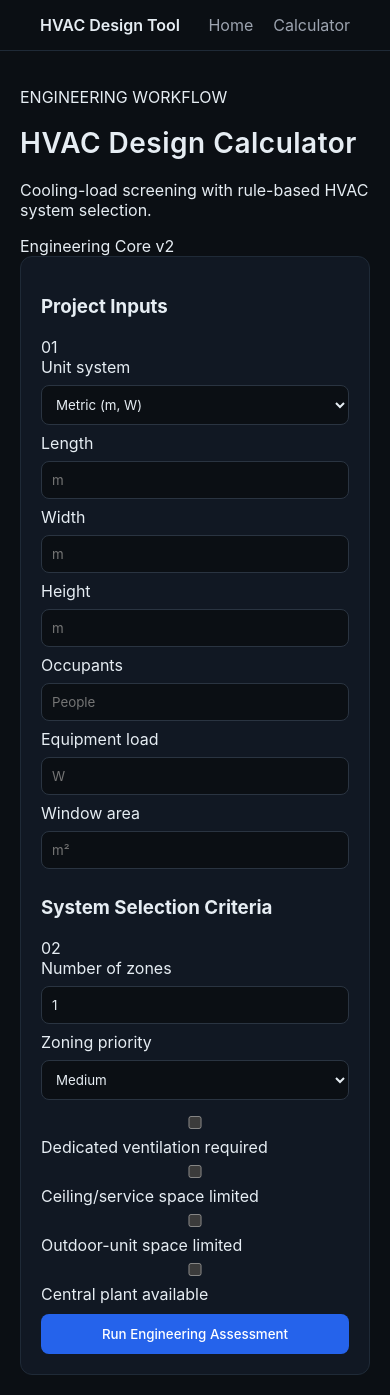
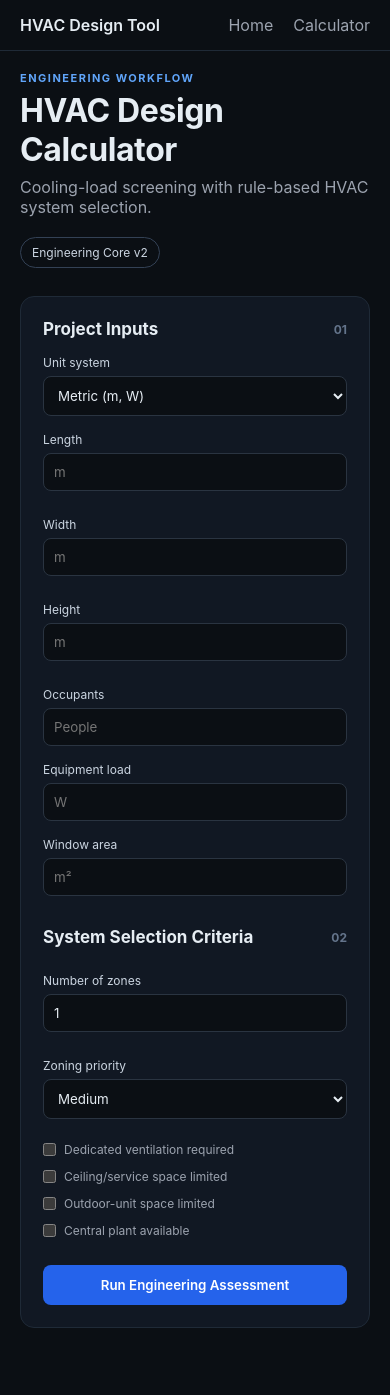
Before and after one commit to idbalorg/hvac-calculator, a React (Vite) app in the folder mep-ai-calculator/: page /calculator in a window 390 px wide. After the commit the page ends 1348 px from the top, so only its background shows below. Built offline with nearby package versions, Linux system fonts and the light colour scheme.

Commit message:
style: add engineering workflow UI states

```diff
--- a/mep-ai-calculator/src/App.css
+++ b/mep-ai-calculator/src/App.css
@@ -1,153 +1,49 @@
-.container {
-  max-width: 1100px;
-  margin: auto;
-  padding: 40px;
-}
-
-.title {
-  font-size: 28px;
-  font-weight: 600;
-  margin-bottom: 20px;
-  letter-spacing: 0.5px;
-}
-
-.grid {
-  display: grid;
-  grid-template-columns: 1fr 1fr;
-  gap: 20px;
-}
-
-/* CARD SYSTEM */
-.card {
-  background: #111823;
-  border: 1px solid #1f2a37;
-  border-radius: 12px;
-  padding: 20px;
-}
-
-/* INPUTS */
-input,
-select {
-  width: 100%;
-  padding: 10px;
-  margin: 8px 0;
-  background: #0b0f14;
-  border: 1px solid #2a3441;
-  border-radius: 8px;
-  color: #e6edf3;
-  outline: none;
-}
-
-input:focus,
-select:focus {
-  border-color: #2563eb;
-}
-
-/* BUTTON */
-button {
-  width: 100%;
-  padding: 12px;
-  margin-top: 10px;
-  background: #2563eb;
-  border: none;
-  border-radius: 8px;
-  color: white;
-  cursor: pointer;
-  font-weight: 500;
-}
-
-button:hover {
-  background: #1d4ed8;
-}
-
-/* OUTPUT STATS */
-.stat {
-  display: flex;
-  justify-content: space-between;
-  margin: 10px 0;
-  font-size: 14px;
-}
-
-.stat span {
-  color: #9ca3af;
-}
-
-.stat b {
-  font-family: monospace;
-}
-
-/* RESULT HIGHLIGHT */
-.highlight {
-  margin-top: 20px;
-  padding: 12px;
-  background: #0f172a;
-  border-left: 3px solid #2563eb;
-  border-radius: 6px;
-  font-size: 14px;
-}
-
-.nav {
-  display: flex;
-  justify-content: space-between;
-  padding: 15px 40px;
-  border-bottom: 1px solid #1f2a37;
-  background: #0b0f14;
-  position: sticky;
-  top: 0;
-}
-
-.logo {
-  font-weight: 600;
-  color: #e6edf3;
-}
-
-.links a {
-  margin-left: 20px;
-  color: #9ca3af;
-  text-decoration: none;
-}
-
-.links a:hover {
-  color: white;
-}
-
-.landing {
-  max-width: 900px;
-  margin: auto;
-  padding: 80px 40px;
-}
-
-.landing h1 {
-  font-size: 36px;
-}
-
-.landing p {
-  color: #9ca3af;
-  margin-top: 10px;
-}
-
-.landing ul {
-  margin-top: 20px;
-  line-height: 1.8;
-}
-
-.cta {
-  display: inline-block;
-  margin-top: 30px;
-  padding: 12px 18px;
-  background: #2563eb;
-  color: white;
-  text-decoration: none;
-  border-radius: 8px;
-}
-
-/* RESPONSIVE */
-@media (max-width: 900px) {
-  .grid {
-    grid-template-columns: 1fr;
-  }
-
-  .container {
-    padding: 20px;
-  }
-}
+.container { max-width: 1180px; margin: auto; padding: 40px; }
+.title { font-size: 32px; font-weight: 650; margin: 4px 0 8px; letter-spacing: -0.4px; }
+.subtitle { color: #9ca3af; margin: 0; }
+.eyebrow { color: #60a5fa; font-size: 11px; font-weight: 700; letter-spacing: 1.5px; margin: 0 0 6px; }
+.page-header { display: flex; justify-content: space-between; align-items: flex-start; gap: 20px; margin-bottom: 28px; }
+.version-badge { border: 1px solid #334155; border-radius: 999px; padding: 7px 11px; color: #cbd5e1; font-size: 12px; white-space: nowrap; }
+.grid { display: grid; grid-template-columns: 1fr 1fr; gap: 20px; }
+.calculator-grid { align-items: start; }
+.results-stack { display: grid; gap: 20px; }
+.card { background: #111823; border: 1px solid #1f2a37; border-radius: 14px; padding: 22px; }
+.section-heading { display: flex; justify-content: space-between; align-items: center; margin-bottom: 16px; }
+.section-heading h3 { margin: 0; font-size: 17px; }
+.section-heading > span { color: #64748b; font-size: 12px; font-weight: 700; }
+.section-heading.compact { margin-top: 25px; }
+label { display: block; color: #cbd5e1; font-size: 12px; margin: 10px 0 6px; }
+input, select { box-sizing: border-box; width: 100%; padding: 10px; margin: 0 0 6px; background: #0b0f14; border: 1px solid #2a3441; border-radius: 8px; color: #e6edf3; outline: none; }
+input:focus, select:focus { border-color: #2563eb; }
+.input-grid { display: grid; grid-template-columns: 1fr 1fr; gap: 10px; }
+.checks { display: grid; gap: 2px; margin: 12px 0; }
+.check-row { display: flex; align-items: center; gap: 8px; color: #9ca3af; margin: 5px 0; }
+.check-row input { width: auto; margin: 0; }
+button { width: 100%; padding: 12px; margin-top: 10px; background: #2563eb; border: none; border-radius: 8px; color: white; cursor: pointer; font-weight: 600; }
+button:hover { background: #1d4ed8; }
+.secondary-button { background: #1f2937; border: 1px solid #334155; }
+.secondary-button:hover { background: #273449; }
+.stat { display: flex; justify-content: space-between; margin: 12px 0; font-size: 14px; }
+.stat span { color: #9ca3af; }
+.stat b { font-family: monospace; }
+.recommendation { padding: 18px; background: #0f172a; border: 1px solid #263449; border-radius: 10px; display: grid; gap: 5px; }
+.recommendation span, .recommendation small { color: #94a3b8; }
+.recommendation strong { font-size: 24px; }
+.ranking-list { margin-top: 16px; }
+.ranking-row { display: grid; grid-template-columns: 28px 1fr 30px; gap: 10px; align-items: center; padding: 12px 8px; border-bottom: 1px solid #202a38; }
+.ranking-row.selected { background: #0f172a; border-radius: 8px; }
+.ranking-row small { display: block; color: #94a3b8; margin-top: 3px; line-height: 1.35; }
+.rank { color: #64748b; font-weight: 700; }
+.ranking-row > strong { text-align: right; font-family: monospace; }
+.engineering-note { color: #94a3b8; font-size: 12px; line-height: 1.5; margin: 16px 0 0; }
+.nav { display: flex; justify-content: space-between; padding: 15px 40px; border-bottom: 1px solid #1f2a37; background: #0b0f14; position: sticky; top: 0; z-index: 10; }
+.logo { font-weight: 600; color: #e6edf3; }
+.links a { margin-left: 20px; color: #9ca3af; text-decoration: none; }
+.links a:hover { color: white; }
+.landing { max-width: 900px; margin: auto; padding: 80px 40px; }
+.landing h1 { font-size: 36px; }
+.landing p { color: #9ca3af; margin-top: 10px; }
+.landing ul { margin-top: 20px; line-height: 1.8; }
+.cta { display: inline-block; margin-top: 30px; padding: 12px 18px; background: #2563eb; color: white; text-decoration: none; border-radius: 8px; }
+@media (max-width: 900px) { .grid { grid-template-columns: 1fr; } .container { padding: 20px; } .page-header { flex-direction: column; } }
+@media (max-width: 520px) { .input-grid { grid-template-columns: 1fr; } .nav { padding: 15px 20px; } }
```
